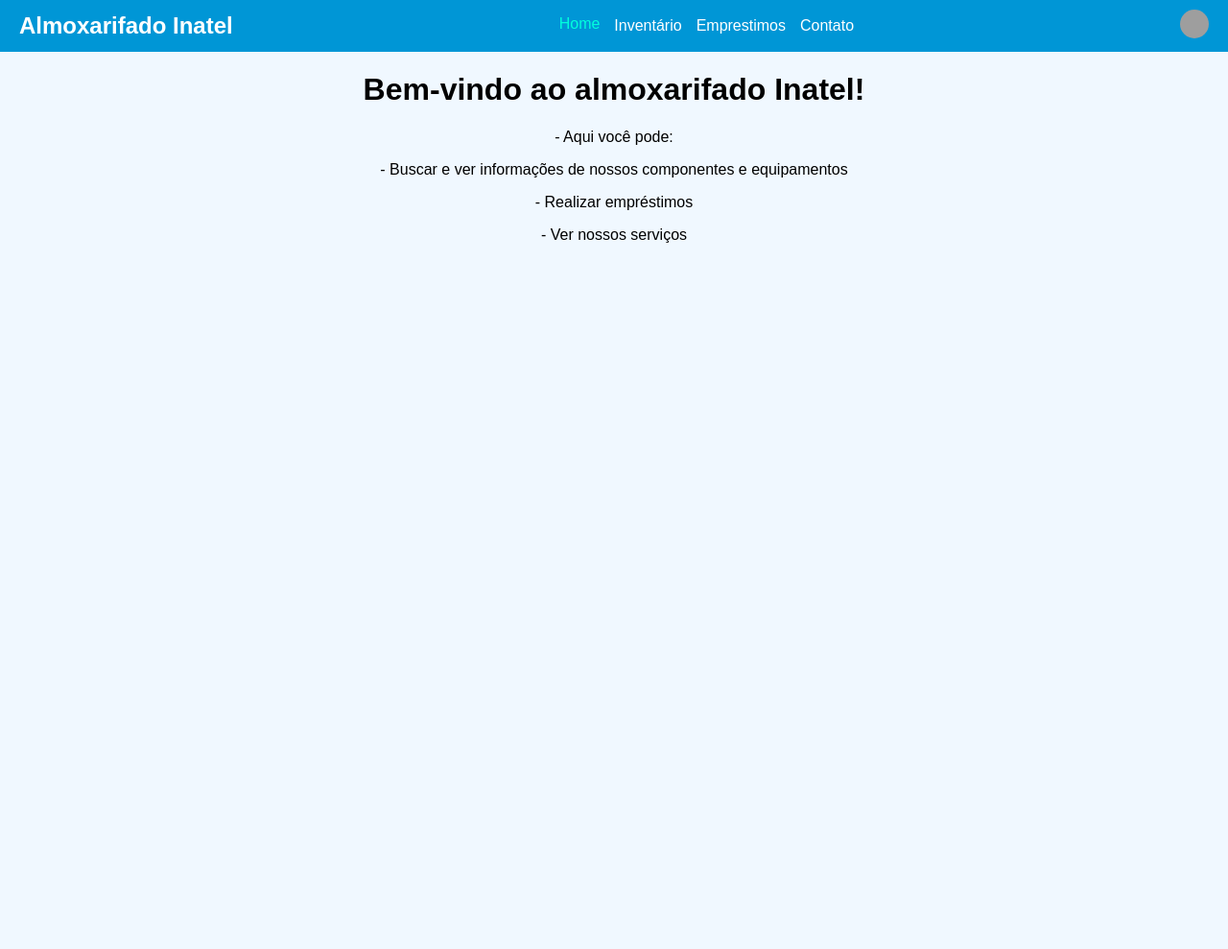
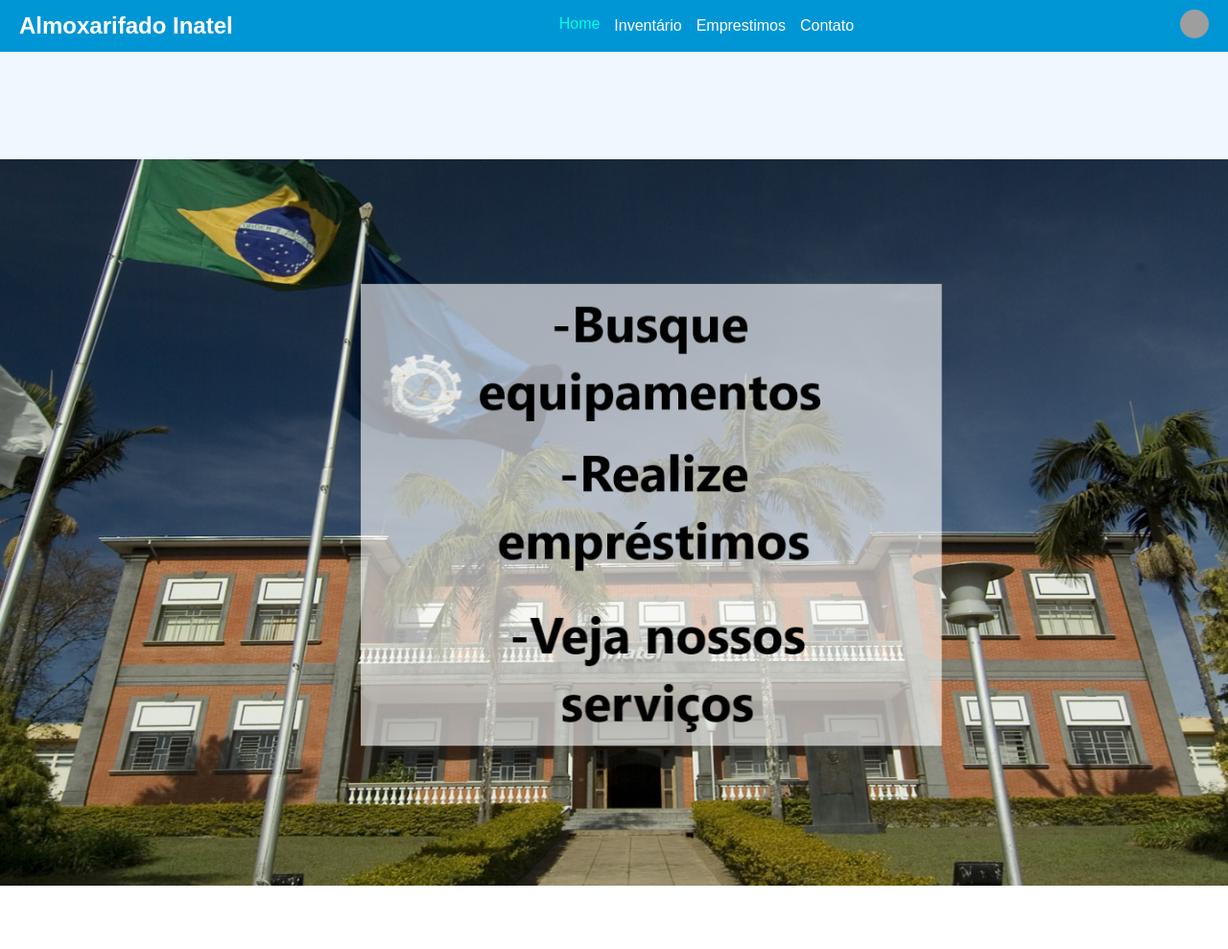
Before and after one commit to GustavoMacedoSilva/FetinAlmoxarifado, a Django app: page / in a window 1280 px wide. Shown: the whole page at 96% size. Run offline with Django 5.2, Linux system fonts and the light colour scheme; grey boxes are pictures that could not be loaded.

Commit message:
coloquei a imagem na home

```diff
--- a/inventario/templates/home_page.html
+++ b/inventario/templates/home_page.html
@@ -75,6 +75,16 @@
             text-align: center;
             margin: 0 auto;
         }
+        .imagem-fundo{
+            display: flex;
+            position: fixed;
+            top: 100px;
+            left: 0;
+            width: 100vw;
+            height: 100dvh;
+            justify-content: center;
+            align-items: center;
+        }
     </style>
     <script>
         function toggleDropdown() {
@@ -125,14 +135,10 @@
             </div>
         </div>
     </div>
-
-    <div class="canto">
-        <h1>Bem-vindo ao almoxarifado Inatel!</h1>
-        <p>- Aqui você pode: </p>
-        <p>- Buscar e ver informações de nossos componentes e equipamentos</p>
-        <p>- Realizar empréstimos</p>
-        <p>- Ver nossos serviços</p>
+    <div class = "imagem-fundo">
+        <meta charset="UTF-8">
+        <meta name="viewport" content = "initial-scale = 1.0">
+        <img src = "{% static 'imgs/teste_home.png' %}">
     </div>
-
 </body>
 </html>
```
Also changed, not shown: static/css/base.css (+10 -0 lines), static/imgs/teste_home.png (added).
